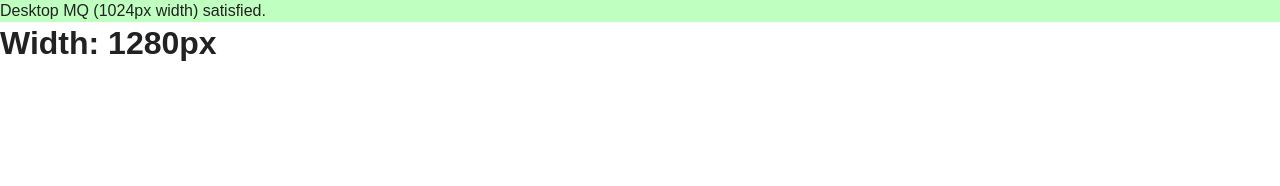
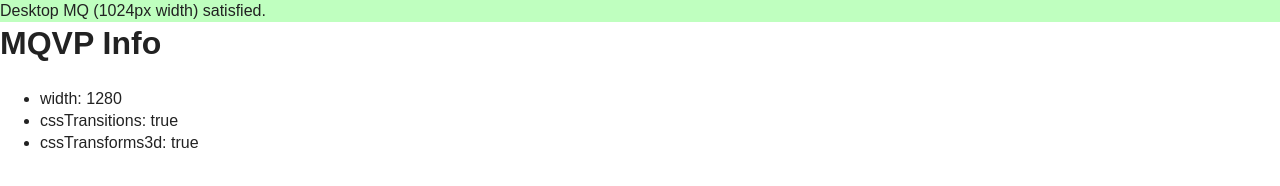
Before and after one commit to changke/mqvp-test, a plain HTML site: page index.html in a window 1280 px wide. Drawn offline with nearby package versions, Linux system fonts and the light colour scheme.

Commit message:
added detection for css transition & transforms3d

```diff
--- a/index.html
+++ b/index.html
@@ -22,7 +22,8 @@
         <![endif]-->
 
         <!-- Add your site or application content here -->
-        <h1 class="info"></h1>
+        <h1>MQVP Info</h1>
+        <div class="info"></div>
 
         <script src="//ajax.googleapis.com/ajax/libs/jquery/1.8.3/jquery.min.js"></script>
         <script>window.jQuery || document.write('<script src="js/vendor/jquery-1.8.3.min.js"><\/script>')</script>
--- a/js/main.js
+++ b/js/main.js
@@ -1,12 +1,25 @@
-var showWidthInfo = function() {
-    var width = viewportSize.getWidth();
-    $('.info').html('Width: ' + width + 'px');
+// Detect features with Modernizr
+
+var showInfo = function() {
+    var info = {
+        width: viewportSize.getWidth(),
+        cssTransitions: Modernizr.csstransitions,
+        cssTransforms3d: Modernizr.csstransforms3d
+    };
+
+    var h = '<ul>';
+    $.each(info, function(k, v) {
+        h += '<li>' + k + ': ' + v + '</li>';
+    });
+    h += '</ul>';
+
+    $('.info').html(h);
 };
 
 $(document).ready(function() {
-    showWidthInfo();
+    showInfo();
+
+    $(window).resize(function() {
+        showInfo();
+    });
 });
-
-$(window).resize(function() {
-    showWidthInfo();
-});
```
